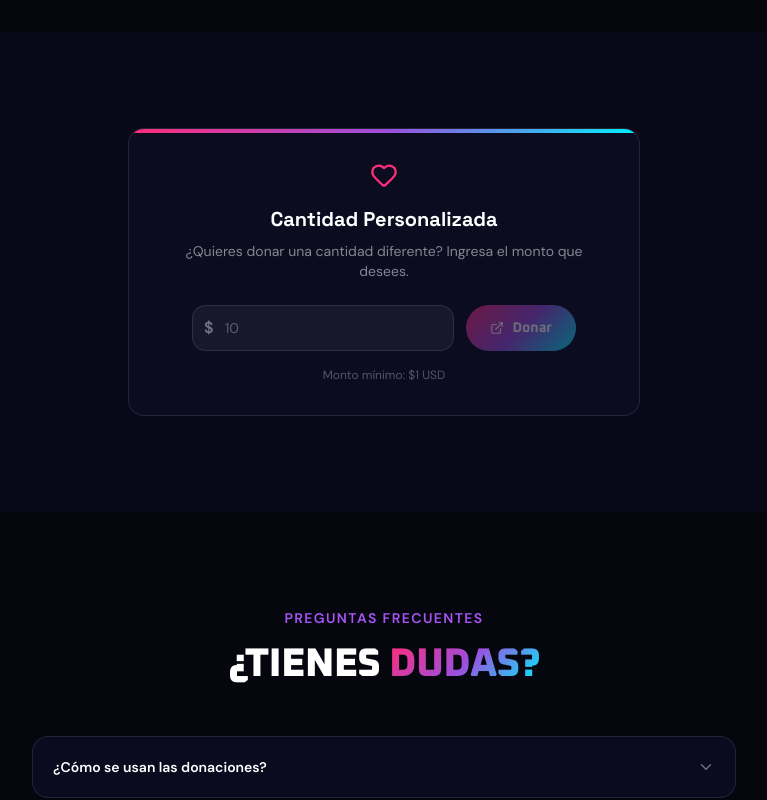
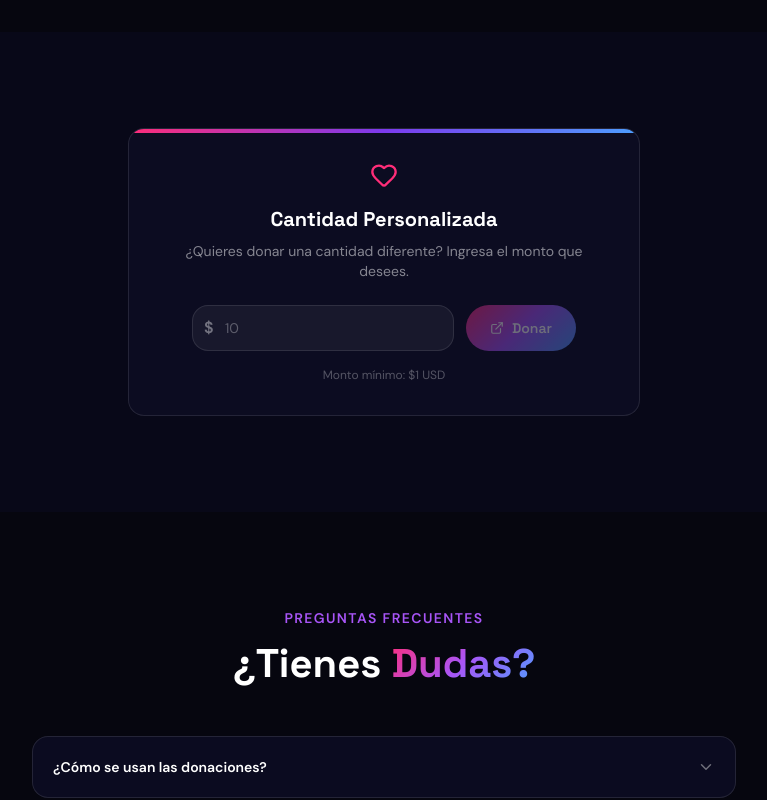
Before and after one commit to The-Encoders-Club/The-Encoders-Club, a Next.js app: page /donar in a window 1280 px wide. Shown: the part 1480-2280 px from the top of the page, without its empty margins (256-1023 px from the left). Built offline with nearby package versions, Linux system fonts and the light colour scheme; no server answers.

Commit message:
Actualizar globals.css

```diff
--- a/src/app/globals.css
+++ b/src/app/globals.css
@@ -11,52 +11,37 @@
 @custom-variant dark (&:is(.dark *));
 
 @theme inline {
-  --color-background: var(--background);
-  --color-foreground: var(--foreground);
-  --font-sans: var(--font-geist-sans);
-  --font-mono: var(--font-geist-mono);
-  --color-sidebar-ring: var(--sidebar-ring);
-  --color-sidebar-border: var(--sidebar-border);
-  --color-sidebar-accent-foreground: var(--sidebar-accent-foreground);
-  --color-sidebar-accent: var(--sidebar-accent);
-  --color-sidebar-primary-foreground: var(--sidebar-primary-foreground);
-  --color-sidebar-primary: var(--sidebar-primary);
-  --color-sidebar-foreground: var(--sidebar-foreground);
-  --color-sidebar: var(--sidebar);
-  --color-chart-5: var(--chart-5);
-  --color-chart-4: var(--chart-4);
-  --color-chart-3: var(--chart-3);
-  --color-chart-2: var(--chart-2);
-  --color-chart-1: var(--chart-1);
-  --color-ring: var(--ring);
-  --color-input: var(--input);
-  --color-border: var(--border);
-  --color-destructive: var(--destructive);
-  --color-accent-foreground: var(--accent-foreground);
-  --color-accent: var(--accent);
-  --color-muted-foreground: var(--muted-foreground);
-  --color-muted: var(--muted);
-  --color-secondary-foreground: var(--secondary-foreground);
-  --color-secondary: var(--secondary);
-  --color-primary-foreground: var(--primary-foreground);
-  --color-primary: var(--primary);
-  --color-popover-foreground: var(--popover-foreground);
-  --color-popover: var(--popover);
-  --color-card-foreground: var(--card-foreground);
-  --color-card: var(--card);
   --radius-sm: calc(var(--radius) - 4px);
   --radius-md: calc(var(--radius) - 2px);
   --radius-lg: var(--radius);
   --radius-xl: calc(var(--radius) + 4px);
+  --color-background: var(--background);
+  --color-foreground: var(--foreground);
+  --color-card: var(--card);
+  --color-card-foreground: var(--card-foreground);
+  --color-popover: var(--popover);
+  --color-popover-foreground: var(--popover-foreground);
+  --color-primary: var(--primary);
+  --color-primary-foreground: var(--primary-foreground);
+  --color-secondary: var(--secondary);
+  --color-secondary-foreground: var(--secondary-foreground);
+  --color-muted: var(--muted);
+  --color-muted-foreground: var(--muted-foreground);
+  --color-accent: var(--accent);
+  --color-accent-foreground: var(--accent-foreground);
+  --color-destructive: var(--destructive);
+  --color-destructive-foreground: var(--destructive-foreground);
+  --color-border: var(--border);
+  --color-input: var(--input);
+  --color-ring: var(--ring);
   --color-brand-pink: #FF2D78;
-  --color-brand-cyan: #00F2FE;
-  --color-brand-purple: #9d4edd;
   --color-brand-blue: #4D9FFF;
-  --color-brand-dark: #030308;
+  --color-brand-purple: #7C3AED;
+  --color-brand-dark: #080818;
 }
 
 :root {
-  --radius: 0.625rem;
+  --radius: 0.75rem;
   --background: oklch(0.09 0.02 280);
   --foreground: oklch(0.95 0.01 280);
   --card: oklch(0.13 0.025 280);
@@ -76,19 +61,6 @@
   --border: oklch(1 0 0 / 10%);
   --input: oklch(1 0 0 / 12%);
   --ring: oklch(0.62 0.28 0);
-  --chart-1: oklch(0.488 0.243 264.376);
-  --chart-2: oklch(0.696 0.17 162.48);
-  --chart-3: oklch(0.769 0.188 70.08);
-  --chart-4: oklch(0.627 0.265 303.9);
-  --chart-5: oklch(0.645 0.246 16.439);
-  --sidebar: oklch(0.205 0 0);
-  --sidebar-foreground: oklch(0.985 0 0);
-  --sidebar-primary: oklch(0.488 0.243 264.376);
-  --sidebar-primary-foreground: oklch(0.985 0 0);
-  --sidebar-accent: oklch(0.269 0 0);
-  --sidebar-accent-foreground: oklch(0.985 0 0);
-  --sidebar-border: oklch(1 0 0 / 10%);
-  --sidebar-ring: oklch(0.556 0 0);
 }
 
 @layer base {
@@ -101,15 +73,11 @@
   body {
     @apply bg-background text-foreground;
     font-family: 'DM Sans', sans-serif;
-    background-color: #030308;
+    background-color: #080818;
     color: #F0F0FF;
-    background-image:
-      linear-gradient(rgba(255, 45, 120, 0.03) 1px, transparent 1px),
-      linear-gradient(90deg, rgba(255, 45, 120, 0.03) 1px, transparent 1px);
-    background-size: 40px 40px;
   }
   h1, h2, h3, h4, h5, h6 {
-    font-family: 'Oxanium', 'Space Grotesk', sans-serif;
+    font-family: 'Space Grotesk', sans-serif;
     font-weight: 700;
   }
   button:not(:disabled),
@@ -130,42 +98,25 @@
     padding-left: 1rem;
     padding-right: 1rem;
   }
+  .flex {
+    min-height: 0;
+    min-width: 0;
+  }
   @media (min-width: 640px) {
     .container { padding-left: 1.5rem; padding-right: 1.5rem; }
   }
   @media (min-width: 1024px) {
     .container { padding-left: 2rem; padding-right: 2rem; max-width: 1280px; }
   }
-
-  /* Clip-paths anime */
-  .clip-diagonal {
-    clip-path: polygon(0 0, 100% 0, 100% 88%, 0 100%);
-  }
-  .clip-card {
-    clip-path: polygon(0 0, 100% 0, 100% calc(100% - 14px), calc(100% - 14px) 100%, 0 100%);
-  }
-  .clip-btn {
-    clip-path: polygon(10px 0px, 100% 0px, 100% calc(100% - 10px), calc(100% - 10px) 100%, 0px 100%, 0px 10px);
-  }
-
-  /* Brand gradients */
   .brand-gradient {
-    background: linear-gradient(135deg, #FF2D78 0%, #9d4edd 50%, #00F2FE 100%);
+    background: linear-gradient(135deg, #FF2D78 0%, #7C3AED 50%, #4D9FFF 100%);
   }
   .brand-gradient-text {
-    background: linear-gradient(135deg, #FF2D78 0%, #9d4edd 50%, #00F2FE 100%);
+    background: linear-gradient(135deg, #FF2D78 0%, #a855f7 50%, #4D9FFF 100%);
     -webkit-background-clip: text;
     -webkit-text-fill-color: transparent;
     background-clip: text;
   }
-  .cyan-purple-gradient-text {
-    background: linear-gradient(to right, #00F2FE, #9d4edd);
-    -webkit-background-clip: text;
-    -webkit-text-fill-color: transparent;
-    background-clip: text;
-  }
-
-  /* Glass cards */
   .glass-card {
     background: rgba(13, 13, 36, 0.85);
     backdrop-filter: blur(12px);
@@ -179,34 +130,17 @@
     transform: translateY(-4px);
     box-shadow: 0 20px 40px rgba(255, 45, 120, 0.15);
   }
-
-  /* Neon borders */
-  .neon-border-magenta {
-    box-shadow: 0 0 15px rgba(255, 45, 120, 0.2), inset 0 0 15px rgba(255, 45, 120, 0.1);
-    border: 2px solid #FF2D78;
-  }
-  .neon-border-cyan {
-    box-shadow: 0 0 15px rgba(0, 242, 254, 0.2), inset 0 0 15px rgba(0, 242, 254, 0.1);
-    border: 2px solid #00F2FE;
-  }
-
-  /* Glow effects */
   .glow-pink {
     box-shadow: 0 0 20px rgba(255, 45, 120, 0.4), 0 0 40px rgba(255, 45, 120, 0.2);
   }
   .glow-blue {
     box-shadow: 0 0 20px rgba(77, 159, 255, 0.4), 0 0 40px rgba(77, 159, 255, 0.2);
   }
-  .glow-cyan {
-    box-shadow: 0 0 20px rgba(0, 242, 254, 0.4), 0 0 40px rgba(0, 242, 254, 0.2);
-  }
-
-  /* Buttons */
   .btn-primary {
-    background: linear-gradient(135deg, #FF2D78 0%, #9d4edd 50%, #00F2FE 100%);
+    background: linear-gradient(135deg, #FF2D78 0%, #a855f7 50%, #4D9FFF 100%);
     color: white;
-    font-family: 'Oxanium', 'Space Grotesk', sans-serif;
-    font-weight: 700;
+    font-family: 'Space Grotesk', sans-serif;
+    font-weight: 600;
     padding: 0.75rem 1.75rem;
     border-radius: 9999px;
     border: none;
@@ -217,13 +151,13 @@
   }
   .btn-primary:hover {
     background: linear-gradient(135deg, #ff4d8d 0%, #c084fc 50%, #60a5fa 100%);
-    box-shadow: 0 8px 30px rgba(255, 45, 120, 0.6), 0 0 20px rgba(157, 78, 221, 0.4);
+    box-shadow: 0 8px 30px rgba(255, 45, 120, 0.6), 0 0 20px rgba(168, 85, 247, 0.4);
     transform: translateY(-2px);
   }
   .btn-outline {
     background: rgba(255, 45, 120, 0.08);
     color: #FF2D78;
-    font-family: 'Oxanium', 'Space Grotesk', sans-serif;
+    font-family: 'Space Grotesk', sans-serif;
     font-weight: 600;
     padding: 0.75rem 1.75rem;
     border-radius: 9999px;
@@ -234,23 +168,17 @@
     gap: 0.5rem;
   }
   .btn-outline:hover {
-    background: linear-gradient(135deg, rgba(255, 45, 120, 0.15) 0%, rgba(157, 78, 221, 0.1) 100%);
+    background: linear-gradient(135deg, rgba(255, 45, 120, 0.15) 0%, rgba(168, 85, 247, 0.1) 100%);
     border: 1.5px solid rgba(255, 45, 120, 0.8);
     box-shadow: 0 0 25px rgba(255, 45, 120, 0.4);
     transform: translateY(-2px);
   }
-
-  /* Section titles */
   .section-title {
-    font-family: 'Oxanium', 'Space Grotesk', sans-serif;
-    font-weight: 800;
+    font-family: 'Space Grotesk', sans-serif;
+    font-weight: 700;
     font-size: clamp(1.75rem, 4vw, 2.5rem);
     line-height: 1.2;
-    text-transform: uppercase;
-    letter-spacing: -0.02em;
   }
-
-  /* Animations */
   @keyframes float {
     0%, 100% { transform: translateY(0px); }
     50% { transform: translateY(-16px); }
@@ -265,16 +193,9 @@
   .animate-pulse-glow {
     animation: pulse-glow 2.5s ease-in-out infinite;
   }
-  @keyframes flicker {
-    0%, 97%, 100% { opacity: 1; }
-    98% { opacity: 0.6; }
-  }
-  .animate-flicker {
-    animation: flicker 4s infinite;
-  }
   @keyframes neon-glow {
     0%, 100% { box-shadow: 0 0 10px rgba(255, 45, 120, 0.5), 0 0 20px rgba(255, 45, 120, 0.3); }
-    50% { box-shadow: 0 0 20px rgba(255, 45, 120, 0.8), 0 0 40px rgba(255, 45, 120, 0.5), 0 0 60px rgba(157, 78, 221, 0.3); }
+    50% { box-shadow: 0 0 20px rgba(255, 45, 120, 0.8), 0 0 40px rgba(255, 45, 120, 0.5), 0 0 60px rgba(168, 85, 247, 0.3); }
   }
   .animate-neon-glow {
     animation: neon-glow 3s ease-in-out infinite;
@@ -287,36 +208,11 @@
   .animate-cyber-pulse {
     animation: cyber-pulse 2s ease-in-out infinite;
   }
-  @keyframes loading-bar-flow {
-    0% { transform: translate3d(-50%, 0, 0); }
-    100% { transform: translate3d(0%, 0, 0); }
-  }
-  @keyframes fade-in-up {
-    from { opacity: 0; transform: translate3d(0, 15px, 0); }
-    to { opacity: 1; transform: translate3d(0, 0, 0); }
-  }
-  @keyframes page-transition-in {
-    from { opacity: 0; filter: blur(10px); transform: scale(0.98); }
-    to { opacity: 1; filter: blur(0); transform: scale(1); }
-  }
-  .page-transition {
-    animation: page-transition-in 0.8s cubic-bezier(0.16, 1, 0.3, 1) forwards;
-  }
-  @keyframes scrollBounce {
-    0%, 100% { transform: translateX(-50%) translateY(0); }
-    50% { transform: translateX(-50%) translateY(8px); }
-  }
-  @keyframes loadingFadeOut {
-    0% { opacity: 1; }
-    100% { opacity: 0; pointer-events: none; }
-  }
-
-  /* Scrollbar */
   ::-webkit-scrollbar {
     width: 6px;
   }
   ::-webkit-scrollbar-track {
-    background: #030308;
+    background: #080818;
   }
   ::-webkit-scrollbar-thumb {
     background: #FF2D78;
@@ -325,16 +221,6 @@
   ::-webkit-scrollbar-thumb:hover {
     background: #ff4d8d;
   }
-  .custom-scroll::-webkit-scrollbar { width: 4px; height: 4px; }
-  .custom-scroll::-webkit-scrollbar-track { background: #080812; }
-  .custom-scroll::-webkit-scrollbar-thumb { background: #1a1a2e; border-radius: 2px; }
-  .custom-scroll::-webkit-scrollbar-thumb:hover { background: #FF2D78; }
-
-  /* Scrollbar hide utility */
-  .scrollbar-hide { -ms-overflow-style: none; scrollbar-width: none; }
-  .scrollbar-hide::-webkit-scrollbar { display: none; }
-
-  /* Glass card enhanced */
   .glass-card-enhanced {
     background: rgba(255, 255, 255, 0.03);
     backdrop-filter: blur(16px);
@@ -346,10 +232,13 @@
     background: rgba(255, 255, 255, 0.08);
     border-color: rgba(255, 45, 120, 0.4);
     transform: translateY(-6px);
-    box-shadow: 0 25px 50px rgba(255, 45, 120, 0.2), 0 0 40px rgba(157, 78, 221, 0.15);
+    box-shadow: 0 25px 50px rgba(255, 45, 120, 0.2), 0 0 40px rgba(168, 85, 247, 0.15);
   }
-
   /* Loading screen animations */
+  @keyframes loading-bar-flow {
+    0% { transform: translate3d(-50%, 0, 0); }
+    100% { transform: translate3d(0%, 0, 0); }
+  }
   @keyframes logo-3d-rotate {
     0% { transform: perspective(800px) rotateY(0deg); }
     50% { transform: perspective(800px) rotateY(180deg); }
@@ -376,10 +265,34 @@
     0% { transform: translate3d(0, 0, 0) scale(1); opacity: 1; }
     100% { transform: translate3d(var(--p-tx), var(--p-ty), 0) scale(0); opacity: 0; }
   }
+  @keyframes fade-in-up {
+    from { opacity: 0; transform: translate3d(0, 15px, 0); }
+    to { opacity: 1; transform: translate3d(0, 0, 0); }
+  }
   @keyframes scan-laser {
     0% { transform: translate3d(0, 0, 0); opacity: 0; }
     10%, 90% { opacity: 1; }
     50% { transform: translate3d(0, 160px, 0); }
     100% { transform: translate3d(0, 0, 0); opacity: 0; }
   }
+  @keyframes page-transition-in {
+    from { opacity: 0; filter: blur(10px); transform: scale(0.98); }
+    to { opacity: 1; filter: blur(0); transform: scale(1); }
+  }
+  .page-transition {
+    animation: page-transition-in 0.8s cubic-bezier(0.16, 1, 0.3, 1) forwards;
+  }
+  /* Scrollbar hide utility */
+  .scrollbar-hide { -ms-overflow-style: none; scrollbar-width: none; }
+  .scrollbar-hide::-webkit-scrollbar { display: none; }
+  /* Performance: CSS-only scroll indicator bounce (replaces framer-motion infinite) */
+  @keyframes scrollBounce {
+    0%, 100% { transform: translateX(-50%) translateY(0); }
+    50% { transform: translateX(-50%) translateY(8px); }
+  }
+  /* Performance: loading screen fade out */
+  @keyframes loadingFadeOut {
+    0% { opacity: 1; }
+    100% { opacity: 0; pointer-events: none; }
+  }
 }
```
